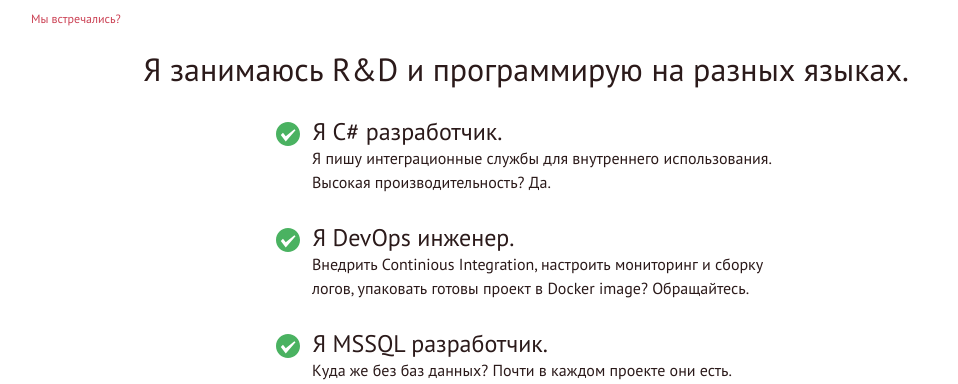
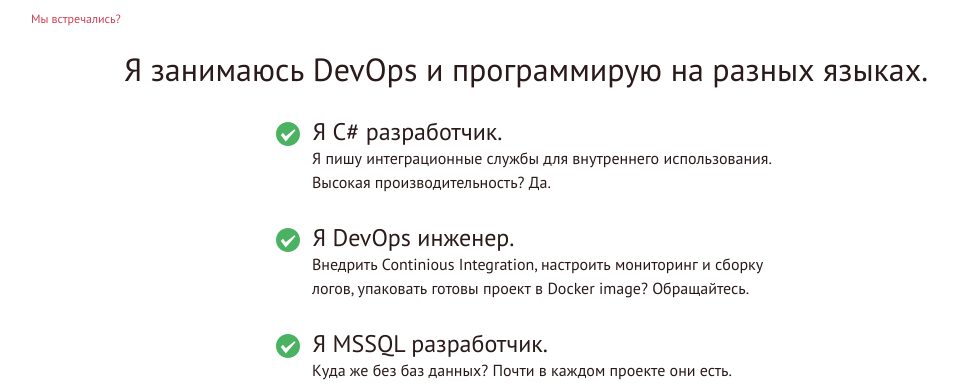
Before and after one commit to risedphantom/ShowcasePython, a Django app: page / in a window 1280 px wide. Shown: the part 80-464 px from the top of the page, without its empty margins (114-1072 px from the left). Run offline with Django 3.2, Linux system fonts and the light colour scheme.

Commit message:
Main page corrections

```diff
--- a/website/templates/website/index.html
+++ b/website/templates/website/index.html
@@ -1,7 +1,7 @@
 {% extends 'website/shared/layout.html' %}
 {% block content %}
 <div>
-    <h1>Я занимаюсь R&D и программирую на разных языках.</h1>
+    <h1>Я занимаюсь DevOps и программирую на разных языках.</h1>
     <div id="expertise">
 	    <section>
 	        <h2 class="subhead">
--- a/website/views.py
+++ b/website/views.py
@@ -6,7 +6,7 @@ import psutil
 # Index page
 def index(request):
     context = {
-        'title': 'Панов Антон, Менеджер продукта',
+        'title': 'Панов Антон, Full-stack разработчик',
     }
     return render(request, 'website/index.html', context)
 
```
